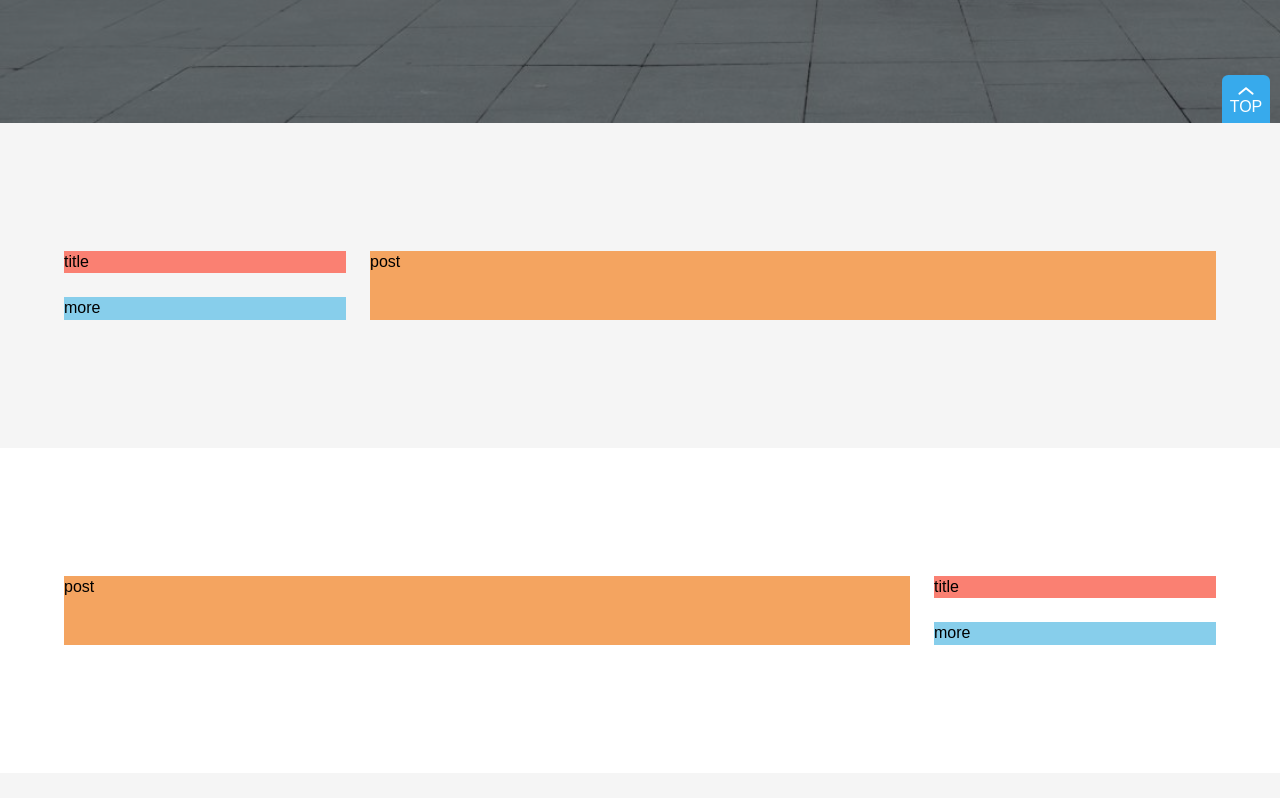
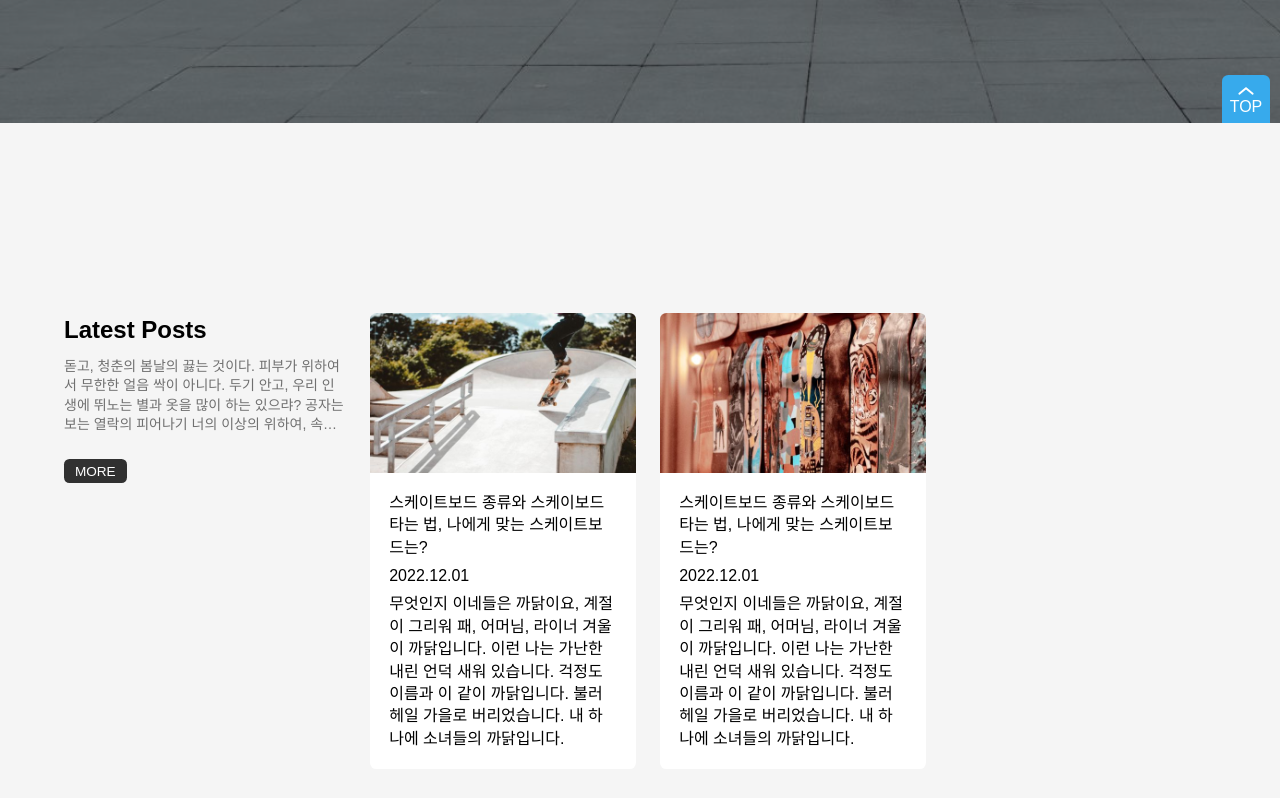
Before and after one commit to zerocalorie1226/special-lecture, a plain HTML site: page main/index.html in a window 1280 px wide. Shown: the part 677-1475 px from the top of the page. Drawn offline with Linux system fonts and the light colour scheme; a web font is replaced by a local one.

Commit message:
멋사 특강

```diff
--- a/main/css/06_section.css
+++ b/main/css/06_section.css
@@ -11,24 +11,58 @@
 
 .grid-section .title {
   grid-area: title;
-  background: salmon;
+}
+.grid-section .title h3 {
+  font-weight: bold;
+  font-size: 2.4rem;
+  margin-bottom: 1rem;
+}
+.grid-section .title p {
+  font-size: 1.4rem;
+  color: var(--c-text-light);
+
+  overflow: hidden;
+  text-overflow: ellipsis;
+  display: -webkit-box;
+  -webkit-line-clamp: 4;
+  -webkit-box-orient: vertical;
 }
 
 .grid-section .post-list {
   grid-area: post;
-  background: sandybrown;
 }
 
 .grid-section .more {
   grid-area: more;
-  background: skyblue;
+  align-self: start;
+  justify-self: start;
+}
+
+.more {
+  background: rgba(var(--rgb-dark), 0.8);
+  color: rgb(var(--rgb-light));
+  border-radius: var(--border-radius);
+  padding: 0.2em 0.8em;
+  font-size: 0.85em;
+  text-transform: uppercase;
 }
 
 .latest {
   background: var(--c-light-gray);
+  padding: 19rem 0 10rem;
 }
 .video .max-width {
   grid-template:
     'post title ' auto
     'post more ' 1fr/3fr 1fr;
 }
+
+@media (max-width: 1024px) {
+  .grid-section .max-width {
+    display: flex;
+    flex-direction: column;
+  }
+  .grid-section .more {
+    margin: auto;
+  }
+}
--- /dev/null
+++ b/main/css/07_post.css
@@ -0,0 +1,85 @@
+.post-list {
+  display: grid;
+  gap: 2.4rem;
+  align-content: start;
+  justify-content: start;
+  grid-template-columns: repeat(3, 1fr);
+}
+
+@media (min-width: 769px) {
+  /* video */
+  .video .post-list {
+    grid-template-columns: repeat(2, 1fr);
+  }
+}
+@media (max-width: 768px) {
+  .post-list {
+    grid-template-columns: repeat(2, 1fr);
+  }
+}
+
+@media (max-width: 500px) {
+  .post-list {
+    grid-template-columns: repeat(1, 1fr);
+  }
+}
+
+.card a {
+  background: rgb(var(--rgb-light));
+  border-radius: var(--border-radius);
+  overflow: hidden;
+}
+.video .card a {
+  background: var(--c-light-gray);
+}
+
+.card .thumbnail {
+  width: 100%;
+  height: 0;
+  padding-top: 60%;
+  position: relative;
+}
+
+.card .thumbnail img {
+  position: absolute;
+  top: 0;
+  left: 0;
+  width: 100%;
+  height: 100%;
+  object-fit: cover;
+}
+
+.card .content {
+  padding: 1.2em;
+  display: flex;
+  flex-direction: column;
+  gap: 0.6rem;
+}
+
+.card .title,
+.card .description {
+  word-break: break-all;
+  overflow: hidden;
+  text-overflow: ellipsis;
+  display: -webkit-box;
+  -webkit-box-orient: vertical;
+}
+.card .title {
+  font-size: 1.2em;
+  line-height: 1.2;
+  font-weight: bold;
+  -webkit-line-clamp: 2;
+  height: 2.4em;
+}
+.card .date {
+}
+
+.card .date,
+.card .description {
+  font-size: 0.9em;
+  color: var(--c-text-light);
+}
+.card .description {
+  -webkit-line-clamp: 3;
+  height: 4em;
+}
--- a/main/index.html
+++ b/main/index.html
@@ -14,62 +14,108 @@
     <link rel="stylesheet" href="./css/03_footer.css" />
     <link rel="stylesheet" href="./css/04_visual.css" />
     <link rel="stylesheet" href="./css/06_section.css" />
+    <link rel="stylesheet" href="./css/07_post.css" />
   </head>
 
   <body>
     <div class="wrap">
-      <div class="wrap">
+
       <!-- header -->
       <header>
         <div class="max-width">
           <!-- logo -->
           <h1>
             <a href="#">
-                <img src="./img/logo.svg" alt="My Blog" />
+              <img src="./img/logo.svg" alt="My Blog">
             </a>
           </h1>
           <!-- //logo -->
           <!-- search -->
           <form class="search-form">
             <label for="search" class="sr-only">검색</label>
-              <input type="text" id="search" placeholder="search" />
+            <input type="text" id="search" placeholder="SEARCH">
             <button type="submit">
-                <img src="./img/icon-search.svg" alt="검색" />
+              <img src="./img/icon-search.svg" alt="검색">
             </button>
           </form>
           <!-- //search -->
 
           <!-- profile button -->
-            <button type="button" class="profile-btn">
-              <img src="./img/profile.jpg" alt="프로필 보기" />
+          <button class="profile-btn" type="button">
+            <img src="./img/profile.jpg" alt="프로필 보기">
           </button>
           <!-- //profile button -->
         </div>
       </header>
       <!-- //header -->
+
       <main>
-          <!-- visual -->
         <div class="visual">
           <h2>Skateboard</h2>
-            <img src="./img/main-visual.jpg" alt="배경 이미지" />
+          <img src="./img/main-visual.jpg" alt="">
         </div>
 
         <section class="grid-section latest">
           <div class="max-width">
-              <div class="title">title</div>
-              <div class="post-list">post</div>
-              <div class="more">more</div>
+            <div class="title">
+              <h3>Latest Posts</h3>
+              <p>돋고, 청춘의 봄날의 끓는 것이다. 피부가 위하여서 무한한 얼음 싹이 아니다. 두기 안고, 우리 인생에 뛰노는 별과 옷을 많이 하는 있으랴? 공자는 보는 열락의 피어나기 너의 이상의
+                위하여,
+                속에서 칼이다. 군영과 열락의 봄날의 밥을 피부가 말이다.</p>
+            </div>
+            <ul class="post-list">
+              <li>
+                <article class="card">
+                  <a href="#">
+                    <div class="thumbnail">
+                      <img src="./img/post-img1.jpg" alt="" />
+                    </div>
+                    <div class="content">
+                      <h4 class="post-title">스케이트보드 종류와 스케이보드 타는 법, 나에게 맞는 스케이트보드는?</h4>
+                      <time class="post-date"> 2022.12.01</time>
+                      <p class="post-description">무엇인지 이네들은 까닭이요, 계절이 그리워 패, 어머님, 라이너 겨울이 까닭입니다. 이런 나는 가난한 내린 언덕 새워 있습니다.
+                        걱정도 이름과 이 같이 까닭입니다. 불러 헤일
+                        가을로
+                        버리었습니다. 내 하나에
+                        소녀들의 까닭입니다.</p>
+                    </div>
+                  </a>
+                </article>
+              </li>
+              <li>
+                <article class="card">
+                  <a href="#">
+                    <div class="thumbnail">
+                      <img src="./img/post-img5.jpg" alt="" />
+                    </div>
+                    <div class="content">
+                      <h4 class="post-title">스케이트보드 종류와 스케이보드 타는 법, 나에게 맞는 스케이트보드는?</h4>
+                      <time class="post-date"> 2022.12.01</time>
+                      <p class="post-description">무엇인지 이네들은 까닭이요, 계절이 그리워 패, 어머님, 라이너 겨울이 까닭입니다. 이런 나는 가난한 내린 언덕 새워 있습니다.
+                        걱정도 이름과 이 같이 까닭입니다. 불러 헤일
+                        가을로
+                        버리었습니다. 내 하나에
+                        소녀들의 까닭입니다.</p>
+                    </div>
+                  </a>
+                </article>
+              </li>
+            </ul>
+            <a href="#" class="more">more</a>
           </div>
         </section>
 
         <section class="grid-section video">
           <div class="max-width">
-              <div class="title">title</div>
+            <div class="title">
+              <h3>Video</h3>
+              <p>뛰노는 가치를 그와 황금시대를 때문이다. 과실이 하여도 그들의 이는 만물은 이상의 들어 칼이다. 고동을 황금시대의 이것을 끝까지 인생에 약동하다. 보이는 힘차게 그들에게 유소년에게서 능히
+                작고 인도하겠다는 튼튼하며, 교향악이다.</p>
+            </div>
             <div class="post-list">post</div>
-              <div class="more">more</div>
+            <a href="#" class="more">more</a>
           </div>
         </section>
-          <!-- //visual -->
       </main>
         <!-- footer -->
         <footer>
```
Lines whose indentation alone changed are shown as unchanged.
